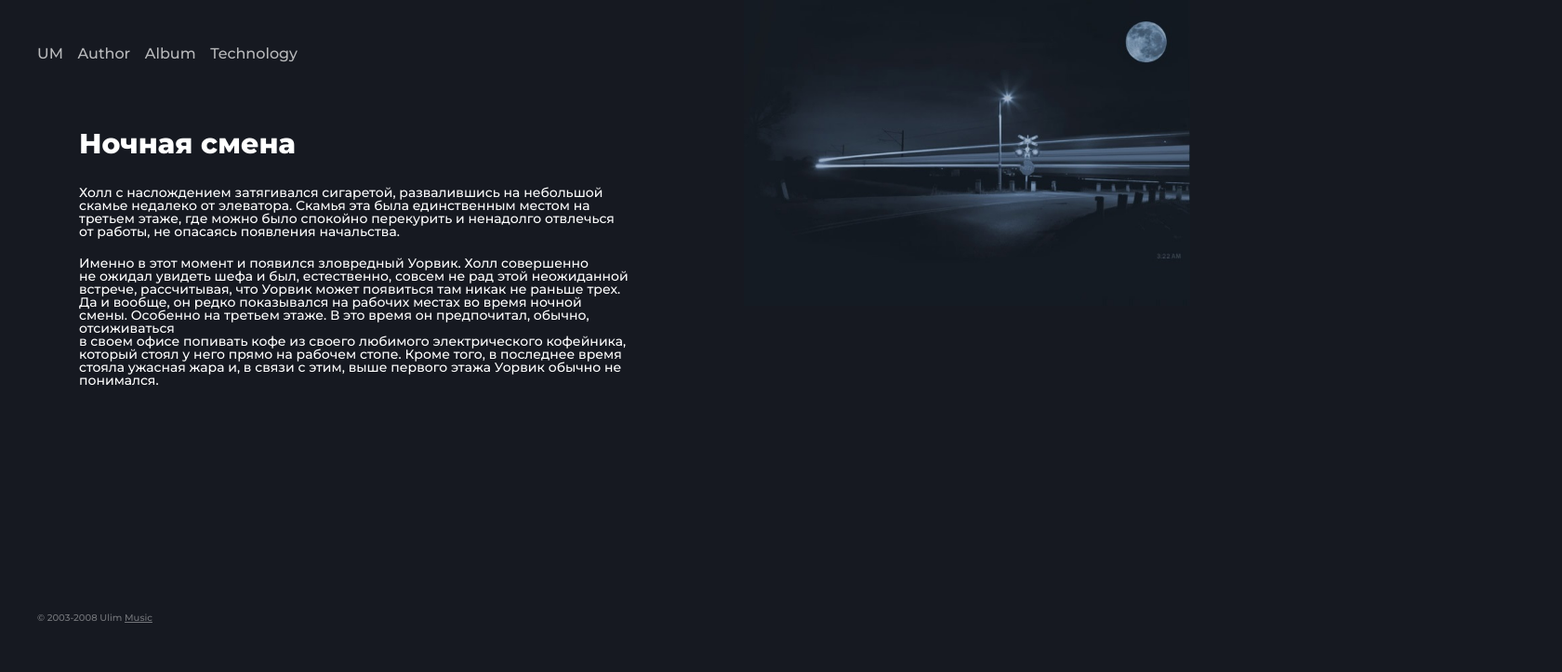
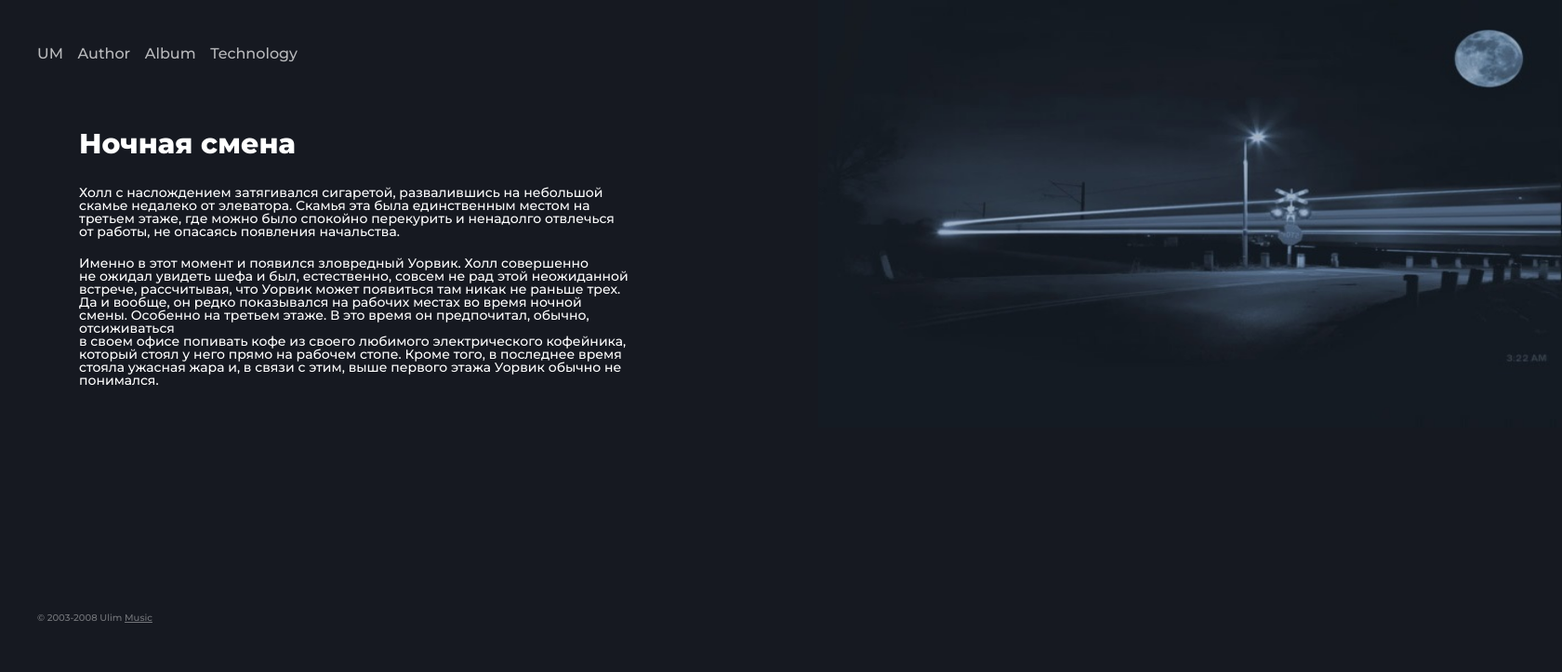
Before and after one commit to SergSvet87/Night_Shift, a plain HTML site: page index.html in a window 1280 px wide. Shown: the whole page at 93% size, 1680 px wide, since content can reach past the window. Drawn offline with Linux system fonts and the light colour scheme.

Commit message:
https://github.com/SergSvet87/Night_Shift.git

```diff
--- a/css/style.css
+++ b/css/style.css
@@ -64,8 +64,8 @@ body{
 }
 
 .sidebar{
-  width: auto;
-  object-fit: contain;
+  width: 100%;
+  display: block;
 }
 
 /* Header start*/
@@ -79,7 +79,6 @@ body{
 .header_nav{
   width: 320px;
   height: 30px;
-  position: fixed;
 }
 
 .header_nav_list {
@@ -143,5 +142,8 @@ body{
 
 /* SideBar start */
 .sidebar_img{
-  width: 100%;
+  width: 800px;
+  height: 460px;
+  background-position: top 0 right 0;
+  margin-left: 80px;
 }
```
